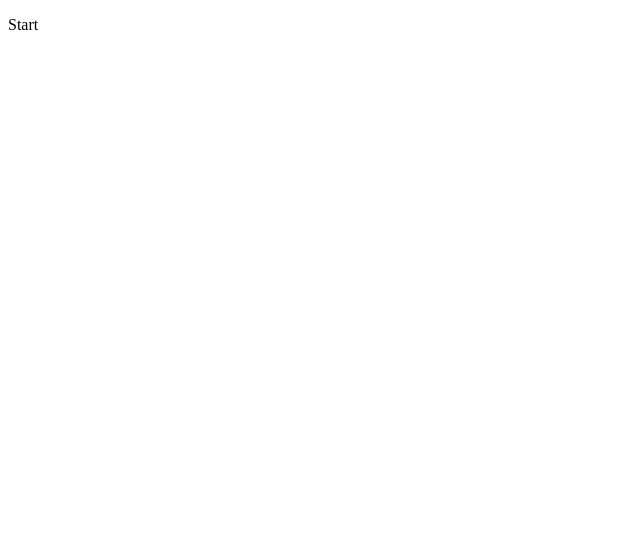
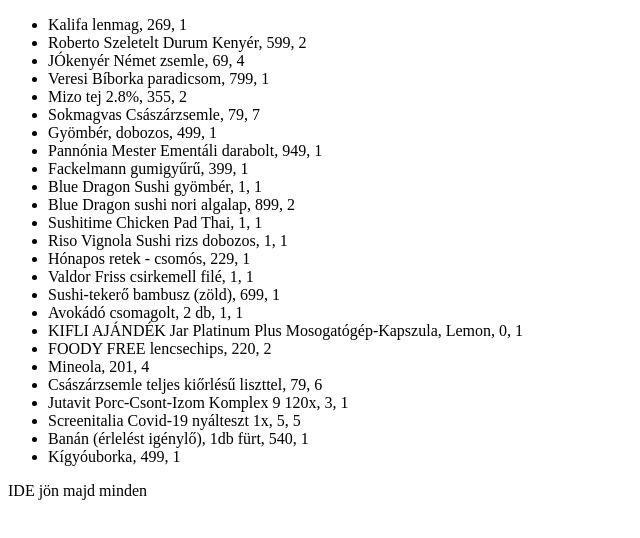
Before and after one commit to magab89/shopsplittr, a React (Create React App) app: page / in a window 1280 px wide. Shown: the top 538 px of the page, without its empty margins (0-640 px from the left). Built offline with nearby package versions, Linux system fonts and the light colour scheme.

Commit message:
kifli processor

```diff
--- a/package.json
+++ b/package.json
@@ -13,6 +13,7 @@
     "react": "^17.0.2",
     "react-dom": "^17.0.2",
     "react-scripts": "5.0.0",
+    "react-table": "^7.7.0",
     "typescript": "^4.5.5",
     "web-vitals": "^2.1.4"
   },
--- a/src/App.tsx
+++ b/src/App.tsx
@@ -1,14 +1,9 @@
 import React from 'react'
+import Kifli from './components/kifli'
 
 function App() {
   return (
-    <div className="App">
-      <header className="App-header">
-        <p>
-          Start
-        </p>
-      </header>
-    </div>
+        <Kifli></Kifli>
   )
 }
 
--- /dev/null
+++ b/src/components/kifli/index.tsx
@@ -0,0 +1,36 @@
+import React from 'react'
+import { copyPaste } from './test-kifl-order'
+import { processKifli } from './processor'
+import './kifli.css'
+
+export interface Product {
+  name: string
+  amount: number
+  price: number
+}
+
+interface OrderProps {
+
+}
+
+function list (items: any) {
+  return (
+    <ul>{
+      items.map((item: any) => <li key={item.name}>{`${item.name}, ${item.price}, ${item.amount}`}</li>)
+    }</ul>
+  )
+}
+
+export default function Kifli(props: OrderProps) {
+  const processed = processKifli(copyPaste)
+  return ( <>
+      <div className='kifli'>
+        {list(processed)}
+      </div>
+      <div>
+        IDE jön majd minden
+      </div>
+  </>
+
+  )
+}
--- /dev/null
+++ b/src/components/kifli/kifli.css
@@ -0,0 +1,2 @@
+.kifli {
+}
--- /dev/null
+++ b/src/components/kifli/processor.tsx
@@ -0,0 +1,23 @@
+import { Product } from './index'
+
+export function processKifli(order: string): Product[] {
+  const byLines = order.split(/\n/)
+
+  const productLines = byLines.filter(line => line.startsWith('Product'))
+
+  return productLines.map(product => {
+    const splitByT = product.split(/\t/)
+    const name = splitByT[1]
+    const amountAndPrice = splitByT[2]
+    const splitByX = amountAndPrice.split('×')
+
+    const amount = splitByX[0]
+    const price = splitByX[1].trim().split(',')[0]
+
+    return {
+      name,
+      amount:  parseInt(amount),
+      price: parseInt(price)
+    }
+  })
+}
--- /dev/null
+++ b/src/components/kifli/test-kifl-order.tsx
@@ -0,0 +1,64 @@
+export const copyPaste = `
+Kifli.hu
+A MEGRENDELÉS MEGERŐSÍTÉSE #1003652959
+food
+iconMarosi Gábor
++36 30 409 7856
+icon\tCs 2022. febr. 10. 19:00 - 20:00
+Bogdánfy utca 2, 1117 Budapest
+Emelet: 9, Ajtószám: 36
+icon\t48 766,52 Ft
+Kártyával online - már fizetve
+icon\tMegjegyzés
+9. emelet 36os lakás, 36os csengő.
+Az összes futárunk maszkban és kesztyűben dolgozik a COVID-19 pandémia alatt. Kérjük te is segíts a vírus elleni védekezésben és ha módodban áll, viselj maszkot a futárunkkal való találkozásod során. Köszönjük együttműködésed, vigyázzunk egymásra!
+
+Elfelejtettél valamit?
+2022. febr. 10. 13:50 Csak jelentkezz be és a tedd a termékeket a kosaradba. A pénztárban lesz lehetőséged a rendelés kiegészítése funkciót használni. Mindent egyszerre fogunk szállítani, extra szállítási költség nélkül.
+
+
+kb 270 g
+
+Cukkini
+540,09 Ft 485,81 Ft\t
+
+kb 0,85 kg
+
+Fürtös paradicsom
+1 352,00 Ft 1 215,99 Ft\t
+
+150 g
+
+Karalábé
+279,00 Ft 189,00 Ft
+Adj még néhány terméket a rendelésedhez
+A következőket rendelted:
+Product\tKalifa lenmag\t1× 269,00 Ft
+Product\tRoberto Szeletelt Durum Kenyér\t2× 599,00 Ft
+Product\tJÓkenyér Német zsemle\t4× 69,00 Ft
+Product\tVeresi Bíborka paradicsom\t1× 799,00 Ft
+Product\tMizo tej 2.8%\t2× 355,00 Ft
+Product\tSokmagvas Császárzsemle\t7× 79,00 Ft
+Product\tGyömbér, dobozos\t1× 499,00 Ft
+Product\tPannónia Mester Ementáli darabolt\t1× 949,00 Ft
+Product\tFackelmann gumigyűrű\t1× 399,00 Ft
+Product\tBlue Dragon Sushi gyömbér\t1× 1 099,00 Ft
+Product\tBlue Dragon sushi nori algalap\t2× 899,00 Ft
+Product\tSushitime Chicken Pad Thai\t1× 1 499,00 Ft
+Product\tRiso Vignola Sushi rizs dobozos\t1× 1 149,00 Ft
+Product\tHónapos retek - csomós\t1× 229,00 Ft
+Product\tValdor Friss csirkemell filé\t1× 1 699,00 Ft
+Product\tSushi-tekerő bambusz (zöld)\t1× 699,00 Ft
+Product\tAvokádó csomagolt, 2 db\t1× 1 190,00 Ft
+Product\tKIFLI AJÁNDÉK Jar Platinum Plus Mosogatógép-Kapszula, Lemon\t1× 0,00 Ft
+Product\tFOODY FREE lencsechips\t2× 220,00 Ft
+Product\tMineola\t4× 201,38 Ft
+Product\tCsászárzsemle teljes kiőrlésű liszttel\t6× 79,00 Ft
+Product\tJutavit Porc-Csont-Izom Komplex 9 120x\t1× 3 299,00 Ft
+Product\tScreenitalia Covid-19 nyálteszt 1x\t5× 5 499,00 Ft
+Product\tBanán (érlelést igénylő), 1db fürt\t1× 540,00 Ft
+Product\tKígyóuborka\t1× 499,00 Ft
+Szállítás\t0,00 Ft
+Borravaló a futárnak\t200,00 Ft
+Összesen (már fizetve)\t48 766,52 Ft
+`
```
Also changed, not shown: 1 other file (tests, documents, lock files or other folders).
